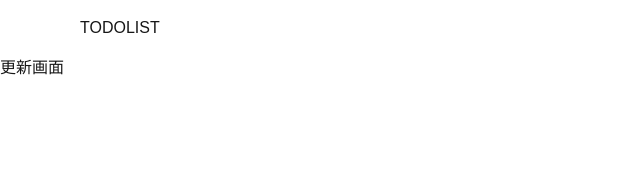
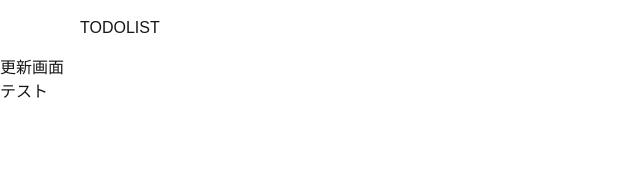
Before and after one commit to rentajg1/nextjs-todo-app, a Next.js app: page /update in a window 1280 px wide. Shown: the top 170 px of the page, without its empty margins (0-640 px from the left). Built offline with nearby package versions, Linux system fonts and the light colour scheme.

Commit message:
fetchについて理解したいので疑似コミット

```diff
--- a/app/update/page.tsx
+++ b/app/update/page.tsx
@@ -18,6 +18,7 @@ export default function UpdateTodo() {
       </header>
       <div>
         <p>更新画面</p>
+        <p>テスト</p>
       </div>
     </div>
   )
```
